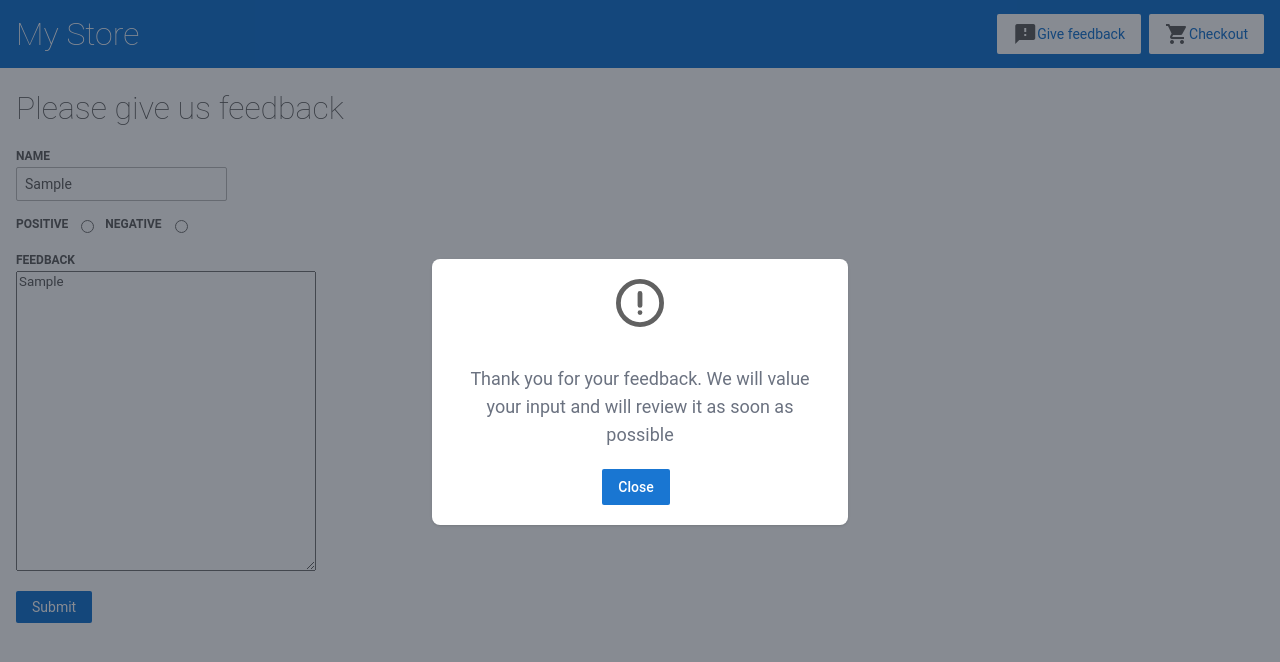
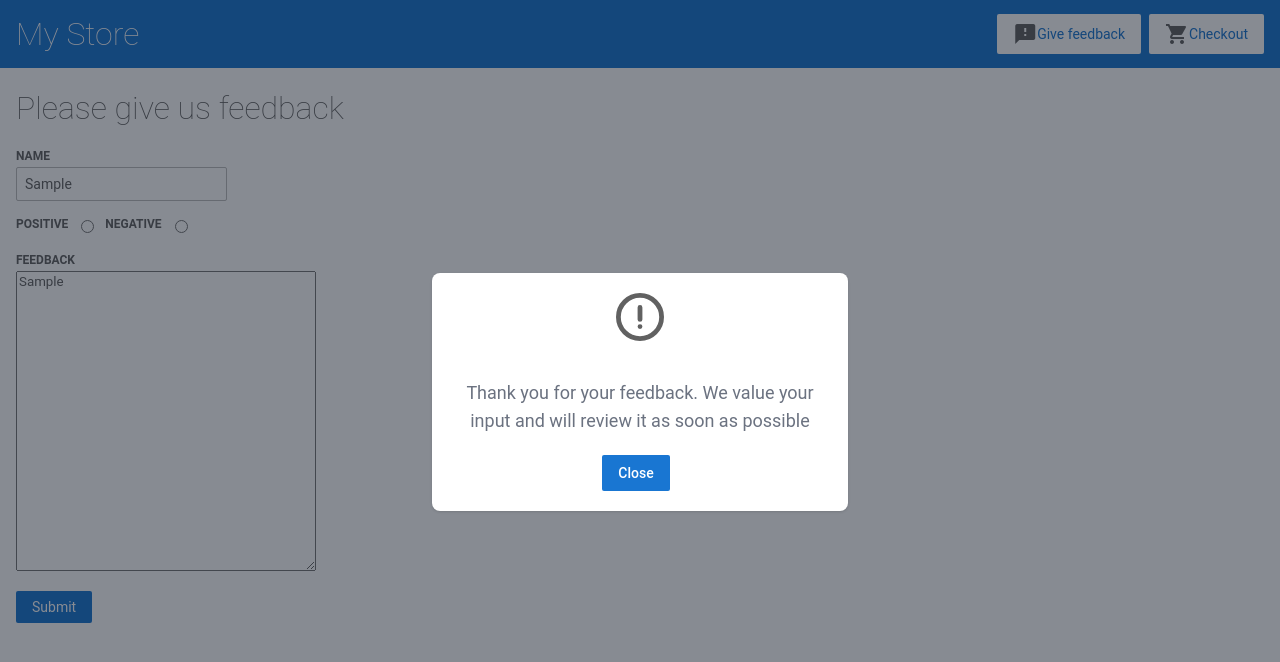
Before and after one commit to RabbitLuke/git-demo, an Angular app: page /feedback in a window 1280 px wide. Both pictures are taken after typing "Sample", "Sample" into the empty fields and a click on the button "Submit". Shown: the top 662 px of the page. Built offline with nearby package versions, Linux system fonts and the light colour scheme.

Commit message:
Fixed issues with copy

```diff
--- a/src/app/feedback/feedback.component.html
+++ b/src/app/feedback/feedback.component.html
@@ -31,7 +31,7 @@
                   <svg class="mx-auto mb-4 text-gray-400 w-12 h-12 dark:text-gray-200" aria-hidden="true" xmlns="http://www.w3.org/2000/svg" fill="none" viewBox="0 0 20 20">
                       <path stroke="currentColor" stroke-linecap="round" stroke-linejoin="round" stroke-width="2" d="M10 11V6m0 8h.01M19 10a9 9 0 1 1-18 0 9 9 0 0 1 18 0Z"/>
                   </svg>
-                  <h3 class="mb-5 text-lg font-normal text-gray-500 dark:text-gray-400">Thank you for your feedback. We will value your input and will review it as soon as possible</h3>
+                  <h3 class="mb-5 text-lg font-normal text-gray-500 dark:text-gray-400">Thank you for your feedback. We value your input and will review it as soon as possible</h3>
                   <button (click)="hideModal()" type="button" class="text-white button focus:ring-4 focus:outline-none focus:ring-red-300 dark:focus:ring-red-800 font-medium rounded-lg text-sm inline-flex items-center px-5 py-2.5 text-center me-2">
                       Close
                   </button>
```
